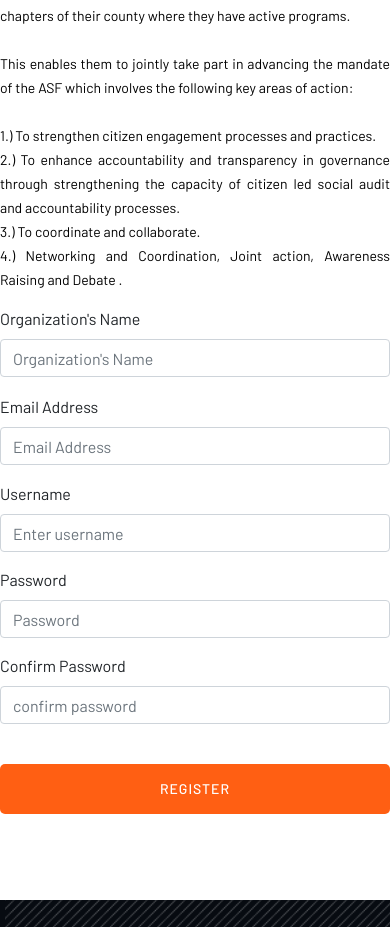
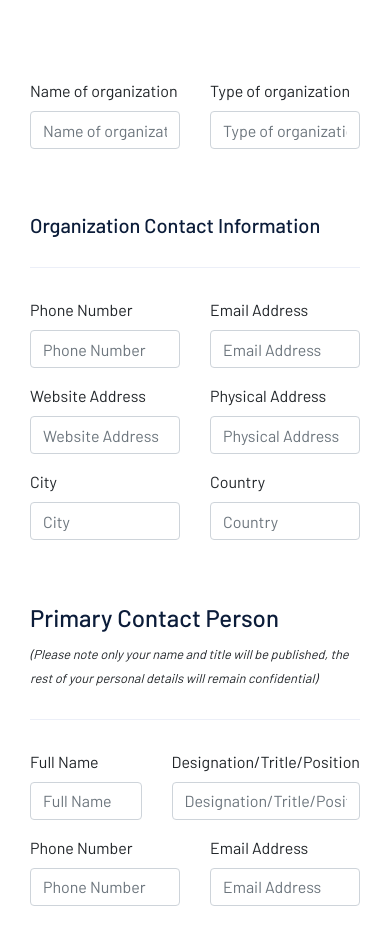
Before and after one commit to alexwaya/ycli, a Django app: page /accounts/signup/ in a window 390 px wide. Shown: the part 350-1277 px from the top of the page. Run offline with Django 3.2, Linux system fonts and the light colour scheme; some libraries are stand-ins or nearby versions.

Commit message:
sign up done

```diff
--- a/accounts/forms.py
+++ b/accounts/forms.py
@@ -9,9 +9,35 @@ class CustomUserCreationForm(UserCreationForm):
         model = CustomUser
         fields = (
 
+            'org_name',
+            'org_type',
+
+            'org_email',
+            'org_phone',
+
+            'org_website',
+            'org_address',
+
+            'org_city',
+            'org_country',
+
+            'person_name',
+            'person_org_title',
+
+            'person_email',
+            'person_phone',
+
+            'staff_no',
+            'area_of_focus',
+
+            'mission',
+
             'username',
-            'email',
-            'org_name',
+            # 'email',
+            # 'org_name',
+
+            # 'phone',
+
 
             )
 
--- a/templates/navbar.html
+++ b/templates/navbar.html
@@ -21,7 +21,21 @@
                                         <li><a href="#"><i class="fab fa-facebook-f"></i></a></li>
                                         <li><a href="#"><i class="fab fa-linkedin-in"></i></a></li>
                                        <li> <a href="#"><i class="fab fa-google-plus-g"></i></a></li>
+
+                                       <li><a class="" href="/donate/">
+            <button type="button" class="btn-danger btn-sm">DONATE</button>
+          </a></li>
+
+
+
                                     </ul>
+
+                                    <!-- <div class="col-xl-2 col-lg-2 col-md-3">
+                                        <div class="header-right-btn f-right d-none d-lg-block">
+                                            <a href="/donate/" class="btn">Donate</a>
+                                        </div>
+                                    </div> -->
+
                                 </div>
                             </div>
                        </div>
@@ -39,38 +53,67 @@
                                     <a href="/" class="small-logo"><img src="{% static 'assets/img/logo/loder-logo.png' %}" alt=""></a>
                                 </div>
                             </div>
-                            <div class="col-xl-8 col-lg-8 col-md-8">
+                            <div class="col-xl-10 col-lg-10 col-md-10">
                                 <!-- Main-menu -->
                                 <div class="main-menu f-right d-none d-lg-block">
                                     <nav>
                                         <ul id="navigation">
-                                            <li><a href="/">Home</a></li>
-                                            <li><a href="{% url 'about' %}">About</a></li>
-                                            <li><a href="{% url 'programs' %}">Programs</a></li>
+                                            <li style="font-family: Verdana"><a href="/">HOME</a></li>
+                                            <li style="font-family: Verdana"><a href="{% url 'about' %}">ABOUT</a></li>
+                                            <li style="font-family: Verdana"><a href="{% url 'programs' %}">PROGRAMS</a></li>
                                             <!-- <li><a href="services.html">Services</a></li> -->
-                                            <li><a href="/events/">Events</a>
-                                                <!-- <ul class="submenu">
-                                                    <li><a href="blog.html">Blog</a></li>
-                                                    <li><a href="single-blog.html">Blog Details</a></li>
-                                                </ul> -->
+                                            <li style="font-family: Verdana"><a href="#">MEDIA</a>
+                                                <ul class="submenu">
+                                                    <li style="font-family: Verdana"><a href="/events/">EVENTS</a></li>
+                                                    <li style="font-family: Verdana"><a href="/workshops/">WORKSHOPS</a></li>
+                                                </ul>
                                             </li>
-                                            <li><a href="/workshops/">Workshops</a>
+                                            <!-- <li style="font-family: Verdana"><a href="/workshops/">WORKSHOPS</a> -->
                                                 <!-- <ul class="submenu">
                                                     <li><a href="elements.html">Element</a></li>
                                                     <li><a href="project_details.html">Projects Details</a></li>
                                                     <li><a href="services_details.html">Services Details</a></li>
                                                 </ul> -->
-                                            </li>
-                                            <li><a href="{% url 'contact' %}">Contact</a></li>
+                                           <!--  </li> -->
+                                            <li style="font-family: Verdana"><a href="{% url 'contact' %}">CONTACT</a></li>
+
+                                            {% if user.is_authenticated %}
+
+                                         <li class="nav-item" style="font-family: Verdana">
+                                          <a class="nav-link" href="{% url 'dashboard' %}">
+                                            <button type="button" class=" btn-primary btn-sm">DASHBOARD</button>
+                                          </a>
+                                        </li>
+
+                                        <li class="nav-item" style="font-family: Verdana">
+                                          <a class="nav-link" href="{% url 'logout' %}">
+                                            <button type="button" class="btn-warning btn-sm">LOG OUT</button>
+                                          </a>
+                                        </li>
+
+                                        {% else %}
+
+                                        <li class="nav-item" style="font-family: Verdana">
+                                          <a class="nav-link" href="{% url 'login' %}">
+                                            <button type="button" class=" btn-primary btn-sm">LOGIN</button>
+                                          </a>
+                                        </li>
+
+                                        <li class="nav-item" style="font-family: Verdana">
+                                          <a class="nav-link" href="{% url 'signup' %}">
+                                            <button type="button" class=" btn-success btn-sm">REGISTER</button>
+                                          </a>
+                                        </li>
+
+                                        {% endif %}
+
+
+
                                         </ul>
                                     </nav>
                                 </div>
                             </div>
-                            <div class="col-xl-2 col-lg-2 col-md-3">
-                                <div class="header-right-btn f-right d-none d-lg-block">
-                                    <a href="/donate/" class="btn">Donate</a>
-                                </div>
-                            </div>
+
                             <!-- Mobile Menu -->
                             <div class="col-12">
                                 <div class="mobile_menu d-block d-lg-none"></div>
--- a/templates/registration/signup.html
+++ b/templates/registration/signup.html
@@ -1,187 +1,194 @@
 {% extends 'base.html' %}
 
-{% block title %}Sign Up{% endblock %}
-
+{% block title %}Home{% endblock %}
 {% block content %}
-
-
 {% load static %}
 
-<style type="text/css">
-	.demo_wrap {
-    position: relative;
-    background: #000;
-    overflow: hidden;
-}
-.demo_wrap h1 {
-    padding: 50px;
-    position: relative;
-    z-index: 2;
-}
-/* You could use :after - it doesn't really matter */
-.demo_wrap:before {
-    content: ' ';
-    display: block;
-    position: absolute;
-    left: 0;
-    top: 0;
-    width: 100%;
-    height: 100%;
-    z-index: 1;
-    opacity: 0.4;
-    background-image: url('{% static 'images/bg/bana.jpg' %}');
-    background-repeat: no-repeat;
-    background-position: center center;
-    background-size: cover;
-}
-
-</style>
-
-
-<div class="demo_wrap" style="height: 250px;">
-    <h4 style="padding-top: 145px; text-align: center; font-size: 25px; font-family: 'Varela Round'; font-weight: 550">Register</h4>
-</div>
-
-<div style="height: 2.3px; background-color: #27AE60;"></div>
-
-<div class="row" style="padding-top: 30px; padding-bottom: 70px;">
-
+<!-- slider Area Start-->
+<div class="slider-area ">
+    <div class="single-slider hero-overly slider-height2 d-flex align-items-center" data-background="{% static 'assets/img/hero/about.jpg' %}">
         <div class="container">
             <div class="row">
-        <br>
-        <br>
+                <div class="col-xl-12">
+                    <div class="hero-cap pt-100">
+                        <h2>Regsiter</h2>
+                        <nav aria-label="breadcrumb ">
+                            <ol class="breadcrumb">
+                            <li class="breadcrumb-item"><a href="/">Home</a></li>
+                            <li class="breadcrumb-item"><a href="#">Register</a></li>
+                            </ol>
+                        </nav>
                     </div>
+                </div>
+            </div>
+        </div>
+    </div>
+</div>
+<!-- slider Area End-->
+<div class="container" style="margin-top: 80px;">
 
-    <div class="row">
-
-      <div class="col-md-6">
-
-
-
-      <p style="color: #000; text-align: justify; font-size: 14px;">
-By registering with the ASF forum, stakeholders join the county chapters of their county where they have active programs.
-
-<br><br>
-
-This enables them to jointly take part in advancing the mandate of the ASF which involves the following key areas of action:
-<br><br>
-
-1.) To strengthen citizen engagement processes and practices. <br>
-
-2.) To enhance accountability and transparency in governance through strengthening the capacity of citizen led social audit and accountability processes. <br>
-
-3.) To coordinate and collaborate.<br>
-
-4.) Networking and Coordination, Joint action, Awareness Raising and Debate .
-
-      </p>
-
-
-
-      </div>
-        <div class="col-md-6">
+    <div class="col">
     <form method="post">
         {% csrf_token %}
 
         <div class="row">
-                	<div class="col-md-6">
+          <div class="col">
             <div class="form-group">
-			                <label for="exampleInputEmail1">Organization's Name</label>
-			                <input type="text" class="form-control" name="org_name" aria-describedby="emailHelp" placeholder="Organization's Name" required>
+              <label for="exampleInputEmail1">Name of organization</label>
+              <input type="text" class="form-control" name="org_name" aria-describedby="emailHelp" placeholder="Name of organization" required>
             </div>
           </div>
-                	<div class="col-md-6">
-                		<!-- <div class="form-group">
-			                <label for="exampleInputEmail1">Phone Number</label>
-			                <input type="tel" class="form-control" name="phone_number" aria-describedby="emailHelp" placeholder="Phone Number" required>
-			            </div> -->
+          <div class="col">
+            <div class="form-group">
+              <label for="exampleInputEmail1">Type of organization</label>
+              <input type="text" class="form-control" name="org_type" aria-describedby="emailHelp" placeholder="Type of organization" required>
+            </div>
           </div>
         </div>
 
+        <br><br>
+
+        <h5>Organization Contact Information</h5>
+        <hr>
 
 
-              <!-- <div class="row">
-              	<div class="col-md-6">
+      <div class="row">
+        <div class="col">
           <div class="form-group">
-		                <label for="exampleInputEmail1">Years Operating</label>
-		                <input type="number" class="form-control" name="years_operating" aria-describedby="emailHelp" placeholder="Years Operating" required>
+            <label for="exampleInputEmail1">Phone Number</label>
+            <input type="tel" class="form-control" name="org_phone" aria-describedby="emailHelp" placeholder="Phone Number" required>
         </div>
         </div>
-              	<div class="col-md-6">
-              		<div class="form-group">
-		                <label for="exampleInputEmail1">Areas of interest</label>
-		                <input type="text" class="form-control" name="areas_of_interest" aria-describedby="emailHelp" placeholder="Areas of interest" required>
-		            </div>
-              	</div>
-              </div> -->
-
-
-            <!--   <div class="row">
-              	<div class="col-md-6">
-              		<div class="form-group">
-		                <label for="exampleInputEmail1">Geographic Scope</label>
-		                <input type="text" class="form-control" name="geographic_scope" aria-describedby="emailHelp" placeholder="Geographic Scope" required>
-		            </div>
-              	</div>
-              	<div class="col-md-6">
-              		<div class="form-group">
-		                <label for="exampleInputEmail1">Branch Offices</label>
-		                <input type="text" class="form-control" name="branch_offices" aria-describedby="emailHelp" placeholder="Branch Offices" required>
-		            </div>
-              	</div>
-              </div> -->
-
-              <div class="row">
-              	<div class="col-md-6">
-              		<!-- <div class="form-group">
-		                <label for="exampleInputEmail1">Target Collaborators</label>
-		                <input type="text" class="form-control" name="target_collaborators" aria-describedby="emailHelp" placeholder="Target Collaborators" required>
-		            </div> -->
-              	</div>
-	            <div class="col-md-6">
+        <div class="col">
 
           <div class="form-group">
               <label for="exampleInputEmail1">Email Address</label>
 
-		                <input  type="email" class="form-control" name="email" aria-describedby="emailHelp" placeholder="Email Address" required>
+              <input  type="email" class="form-control" name="org_email" aria-describedby="emailHelp" placeholder="Email Address" required>
           </div>
         </div>
       </div>
 
       <div class="row">
-              	<div class="col-md-6">
-              		<!-- <div class="form-group">
-		               <label for="exampleInputEmail1">Choose County</label>
+        <div class="col">
+          <div class="form-group">
+            <label for="exampleInputEmail1">Website Address</label>
+            <input type="text" class="form-control" name="org_website" aria-describedby="emailHelp" placeholder="Website Address" required>
+        </div>
+        </div>
+        <div class="col">
+          <div class="form-group">
+              <label for="exampleInputEmail1">Physical Address</label>
 
-          						<select id="categories" name="categories" class="form-control" aria-describedby="emailHelp" required>
+              <input  type="text" class="form-control" name="org_address" aria-describedby="emailHelp" placeholder="Physical Address" required>
+          </div>
+        </div>
+      </div>
 
-          						  <option value="Wajir">Wajir County</option>
-          						  <option value="Turkana">Turkana County</option>
-          						  <option value="Tharaka Nithi">Tharaka Nithi County</option>
-          						  <option value="Tana River" selected>Tana River County</option>
 
-          						</select>
+      <div class="row">
+        <div class="col">
+          <div class="form-group">
+            <label for="exampleInputEmail1">City</label>
+            <input type="text" class="form-control" name="org_city" aria-describedby="emailHelp" placeholder="City" required>
+        </div>
+        </div>
+        <div class="col">
+          <div class="form-group">
+              <label for="exampleInputEmail1">Country</label>
 
+              <input  type="text" class="form-control" name="org_country" aria-describedby="emailHelp" placeholder="Country" required>
+          </div>
+        </div>
+      </div>
+
+      <br><br>
+
+      <h4>Primary Contact Person</h4>
+      <small><i>(Please note only your name and title will be published, the rest of your personal details will remain confidential)</i></small>
+      <hr>
+
+      <div class="row">
+        <div class="col">
+          <div class="form-group">
+            <label for="exampleInputEmail1">Full Name</label>
+            <input type="text" class="form-control" name="person_name" aria-describedby="emailHelp" placeholder="Full Name" required>
+        </div>
+        </div>
+        <div class="col">
+          <div class="form-group">
+              <label for="exampleInputEmail1">Designation/Tritle/Position</label>
+
+              <input  type="text" class="form-control" name="person_org_title" aria-describedby="emailHelp" placeholder="Designation/Tritle/Position" required>
+          </div>
+        </div>
+      </div>
+
+      <div class="row">
+        <div class="col">
+          <div class="form-group">
+            <label for="exampleInputEmail1">Phone Number</label>
+            <input type="tel" class="form-control" name="person_phone" aria-describedby="emailHelp" placeholder="Phone Number" required>
+        </div>
+        </div>
+        <div class="col">
+          <div class="form-group">
+              <label for="exampleInputEmail1">Email Address</label>
+
+              <input  type="email" class="form-control" name="person_email" aria-describedby="emailHelp" placeholder="Email Address" required>
+          </div>
+        </div>
+      </div>
+
+      <hr>
+
+      <div class="row">
+        <div class="col">
+          <div class="form-group">
+            <label for="exampleInputEmail1">Number of staff</label>
+            <input type="number" class="form-control" name="staff_no" aria-describedby="emailHelp" placeholder="1" required>
+        </div>
+        </div>
+        <div class="col">
+          <div class="form-group">
+              <label for="exampleInputEmail1">Area of focus</label>
+
+              <input  type="text" class="form-control" name="area_of_focus" aria-describedby="emailHelp" placeholder="Area of focus" required>
+          </div>
+        </div>
+      </div>
+
+      <div class="row">
+        <!-- <div class="col">
+          <div class="form-group">
+            <label for="exampleInputEmail1">Number of staff</label>
+            <input type="number" class="form-control" name="staff_no" aria-describedby="emailHelp" placeholder="1" required>
+        </div>
         </div> -->
+        <div class="col">
+          <div class="form-group">
+              <label for="exampleInputEmail1">Mission Statement</label>
+
+              <input  type="text" class="form-control" name="mission" aria-describedby="emailHelp" placeholder="Mission Statement" required>
           </div>
+        </div>
+      </div>
+
+      <div class="row">
         <div class="col">
           <div class="form-group">
             <label for="exampleInputEmail1">Username</label>
             <input type="text" class="form-control" name="username" aria-describedby="emailHelp" placeholder="Enter username" required>
           </div>
         </div>
-              </div>
-
-
-              <div class="row">
-              	<div class="col-md-6">
+        <div class="col">
           <div class="form-group">
             <label for="exampleInputPassword1">Password</label>
             <input type="password" class="form-control" name="password1" id="exampleInputPassword1" placeholder="Password" required>
           </div>
         </div>
 
-              	<div class="col-md-6">
+        <div class="col">
           <div class="form-group">
             <label for="exampleInputPassword1">Confirm Password</label>
             <input type="password" class="form-control" name="password2" id="exampleInputPassword1" placeholder="confirm password" required>
@@ -192,13 +199,12 @@ This enables them to jointly take part in advancing the mandate of the ASF which
         <br>
 
       <div class="form-group">
-              	<button type="submit" class="btn btn-success btn-block">Register </button>
+        <button type="submit" class="btn btn-success btn-block">Register</button>
       </div>
 
     </form>
   </div>
-    </div>
-    </div>
+
 
 </div>
 {% endblock %}
```
Also changed, not shown: accounts/models.py (+29 -2 lines), templates/registration/login.html (+27 -7 lines), accounts/migrations/0001_initial.py, accounts/migrations/0002_auto_20210102_1843.py (added), db.sqlite3, static/assets/css/main.css. Lines whose indentation alone changed are shown as unchanged.
